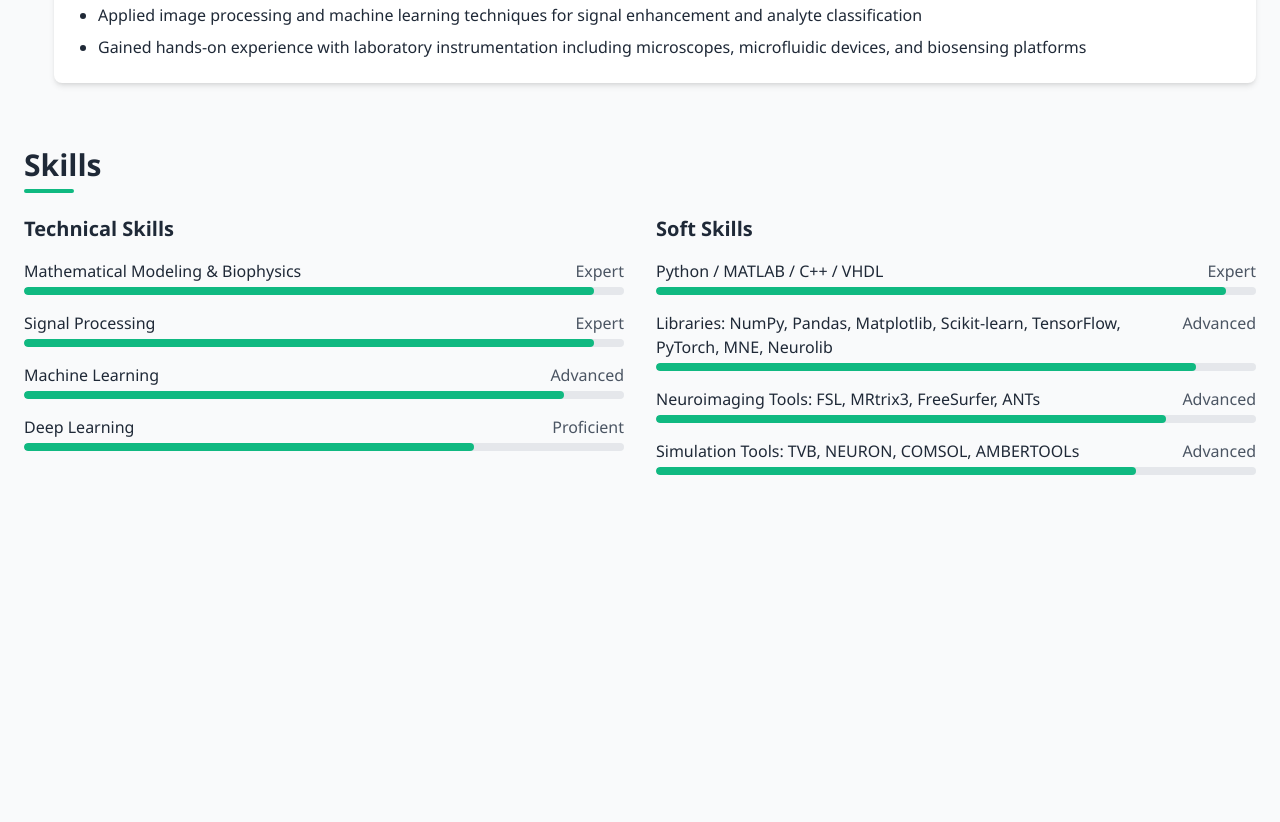
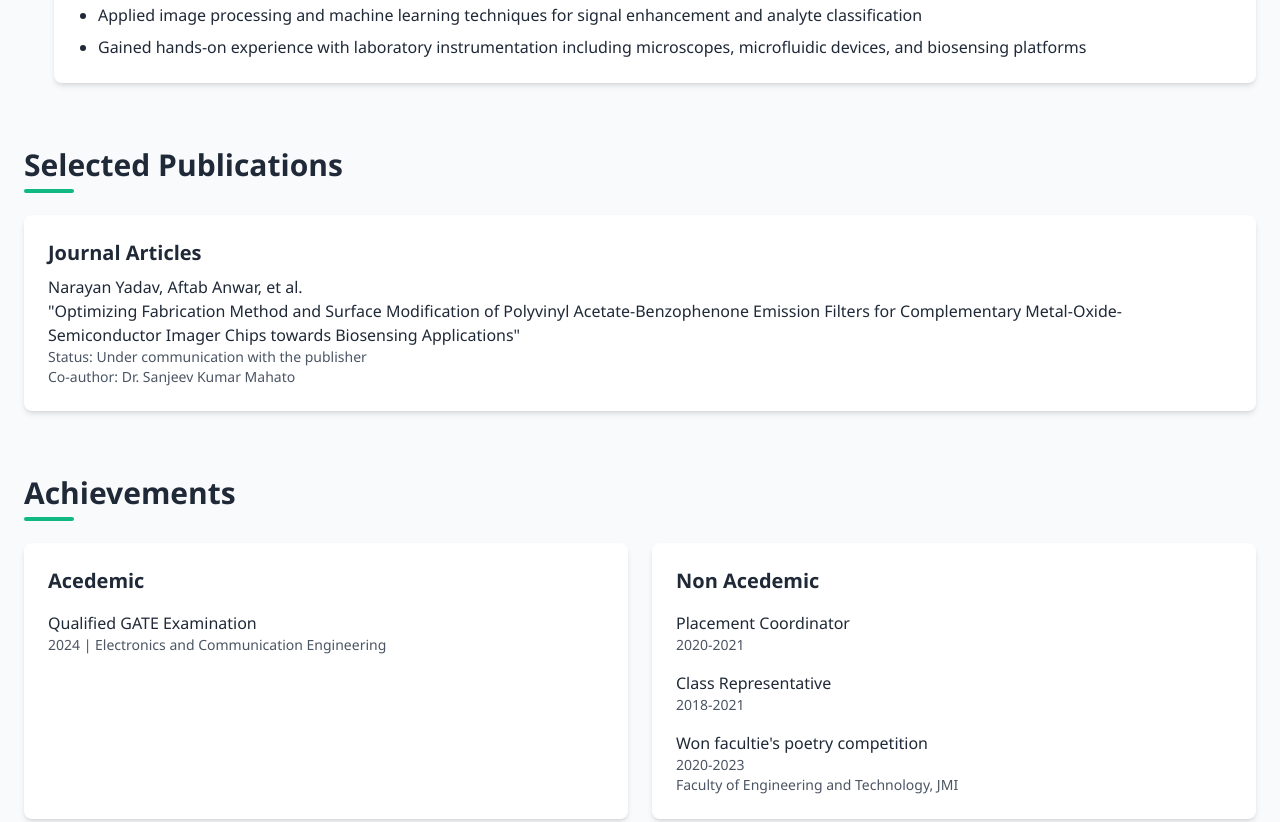
Before and after one commit to DonafStrange/Website, a plain HTML site: page index.html in a window 1280 px wide. Shown: the part 1885-2707 px from the top of the page. Before the commit the page ends 2472 px from the top, so only its background shows below. Drawn offline with nearby package versions, Linux system fonts and the light colour scheme.

Commit message:
Acheavement + Publication

```diff
--- a/index.html
+++ b/index.html
@@ -270,6 +270,25 @@
             </div>
         </section>
 
+                <section id="publications" class="mb-16">
+            <h2 class="text-3xl font-bold section-title">Selected Publications</h2>
+            <div class="space-y-8"></div>
+            <!-- <div class="grid md:grid-cols-2 gap-6"> -->
+                <!-- Journal Publications -->
+                <div class="publication-card bg-white p-6 rounded-lg shadow-md hover:shadow-lg">
+                    <h3 class="text-xl font-semibold mb-2">Journal Articles</h3>
+                    <ul class="space-y-4">
+                        <li>
+                            <p class="font-medium">Narayan Yadav, Aftab Anwar, et al.</p>
+                            <p>"Optimizing Fabrication Method and Surface Modification of Polyvinyl Acetate-Benzophenone Emission Filters for Complementary Metal-Oxide-Semiconductor Imager Chips towards Biosensing Applications"</p>
+                            <p class="text-sm text-gray-600">Status: Under communication with the publisher</p>
+                            <p class="text-sm text-gray-600">Co-author: Dr. Sanjeev Kumar Mahato</p>
+                        </li>
+                    </ul>
+                </div>
+            </div>
+        </section>
+
         <!-- Publications Section -->
         <template>
         <section id="publications" class="mb-16">
@@ -367,6 +386,40 @@
             </div>
         </section>
     </template>
+
+
+            <section id="achievements" class="mb-16">
+        <h2 class="text-3xl font-bold section-title">Achievements</h2>
+        <div class="grid md:grid-cols-2 gap-6">
+            <div class="bg-white p-6 rounded-lg shadow-md">
+                <h3 class="text-xl font-semibold mb-4">Acedemic</h3>
+                <ul class="space-y-4">
+                    <li>
+                        <p class="font-medium">Qualified GATE Examination</p>
+                        <p class="text-sm text-gray-600">2024 | Electronics and Communication Engineering</p>
+                    </li>
+                </ul>
+            </div>
+            <div class="bg-white p-6 rounded-lg shadow-md">
+                <h3 class="text-xl font-semibold mb-4">Non Acedemic</h3>
+                <ul class="space-y-4">
+                    <li>
+                        <p class="font-medium">Placement Coordinator</p>
+                        <p class="text-sm text-gray-600">2020-2021 </p>
+                    </li>
+                    <li>
+                        <p class="font-medium">Class Representative</p>
+                        <p class="text-sm text-gray-600">2018-2021</p>
+                    </li>
+                    <li>
+                        <p class="font-medium">Won facultie's poetry competition</p>
+                        <p class="text-sm text-gray-600">2020-2023</p>
+                        <p class="text-sm text-gray-600">Faculty of Engineering and Technology, JMI</p>
+                    </li>
+                </ul>
+            </div>
+        </div>
+    </section
 
         <!-- Skills Section -->
         <section id="skills" class="mb-16">
```
